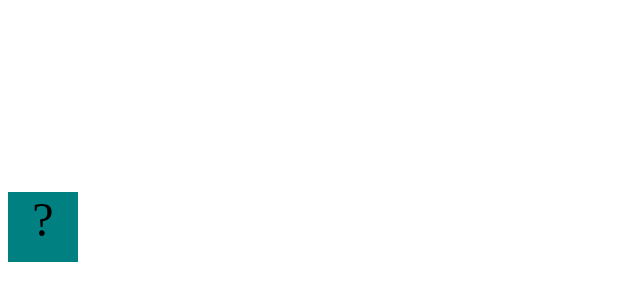
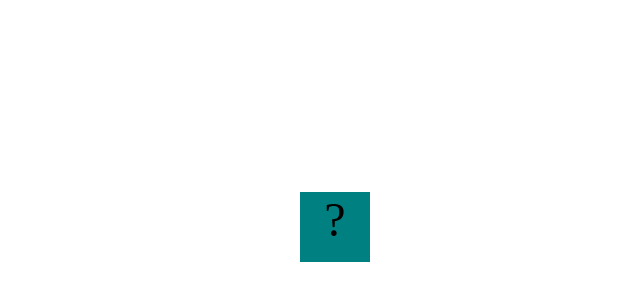
Before and after one commit to playzo101/playzo101.github.io, a plain HTML site: page projects/bouncing-box/index.html in a window 1280 px wide. Shown: the part 108-408 px from the top of the page, without its empty margins (0-640 px from the left). Drawn offline with Linux system fonts and the light colour scheme.

Commit message:
completed bouncing box

```diff
--- a/projects/bouncing-box/index.html
+++ b/projects/bouncing-box/index.html
@@ -39,6 +39,7 @@
 			var box = jQuery('.box');	// reference to the HTML .box element
 			var board = jQuery('.board');	// reference to the HTML .board element
 			var boardWidth = board.width();	// the maximum X-Coordinate of the screen
+			var boardHeight = board.height();
 
 			// Every 50 milliseconds, call the update Function (see below)
 			setInterval(update, 50);
@@ -48,7 +49,7 @@
 
 			// moves the Box to a new position on the screen along the X-Axis
 			function moveBoxTo(newPositionX, newPositionY = 0) {
-				// box.css("left", newPositionX);
+				box.css("left", newPositionX);
 				box.css("top", newPositionY);
 			}
 
@@ -64,7 +65,8 @@
 			// TODO 2 - Variable declarations
 			var positionX = 0
 			var positionY = 0
-			var speed = 3
+			var speedX = 3
+			var speedY = 3
 			var points = 0
 			/*
 			This Function will be called 20 times/second. Each time it is called,
@@ -74,21 +76,21 @@
 			function update() {
 				// we want to increase the value of positionX by 10
 				// once the box positionX gets to 1,500 we want to make the speed negative
-				// if (positionX >= 1500) {
-				// 	speed = -Math.abs(speed)
-				// }
-				// if (positionX <= 0){
-				// 		speed = Math.abs(speed)
-				// 	}
-				if (positionY >= 900) {
-					speed = -Math.abs(speed)
+				if (positionX >= boardWidth) {
+					speedX = -Math.abs(speedX)
+				}
+				if (positionX <= 0){
+						speedX = Math.abs(speedX)
+					}
+				if (positionY >= boardHeight) {
+					speedY = -Math.abs(speedY)
 				}
 				if (positionY <= 0){
-						speed = Math.abs(speed)
+						speedY = Math.abs(speedY)
 					}
 
-				// positionX = positionX + speed;
-				positionY = positionY + speed
+				positionX = positionX + speedX;
+				positionY = positionY + speedY;
 
 				moveBoxTo(positionX, positionY);
 			};
@@ -101,7 +103,8 @@
 			function handleBoxClick() {
 				positionX = 0;
 				// your code increase the points variable by 1
-				speed = 2 * speed
+				speedX = 1.5 * speedX
+				speedY = 1.5 * speedY
 				points = points + 10;
 				changeBoxText(points);
 			};
```
